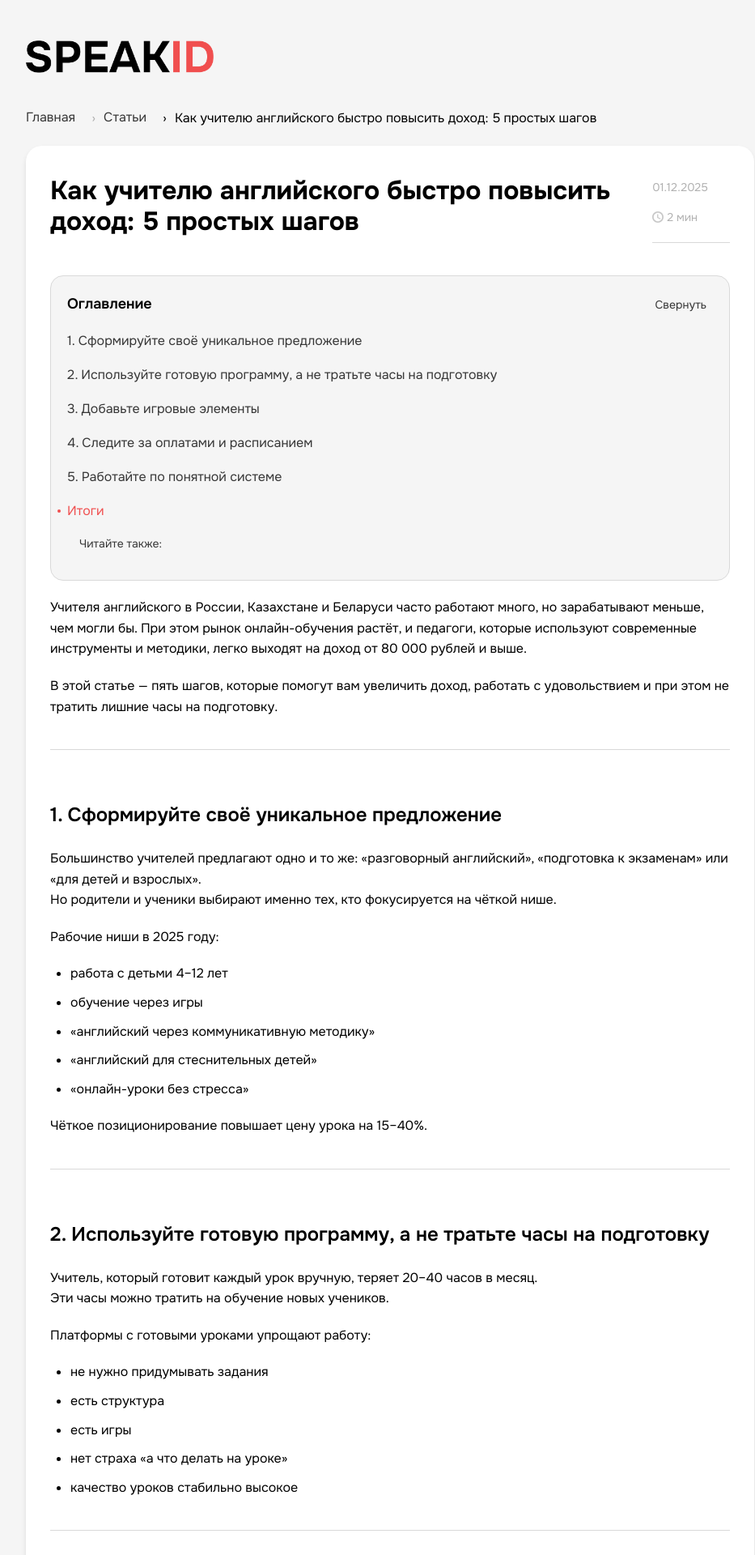
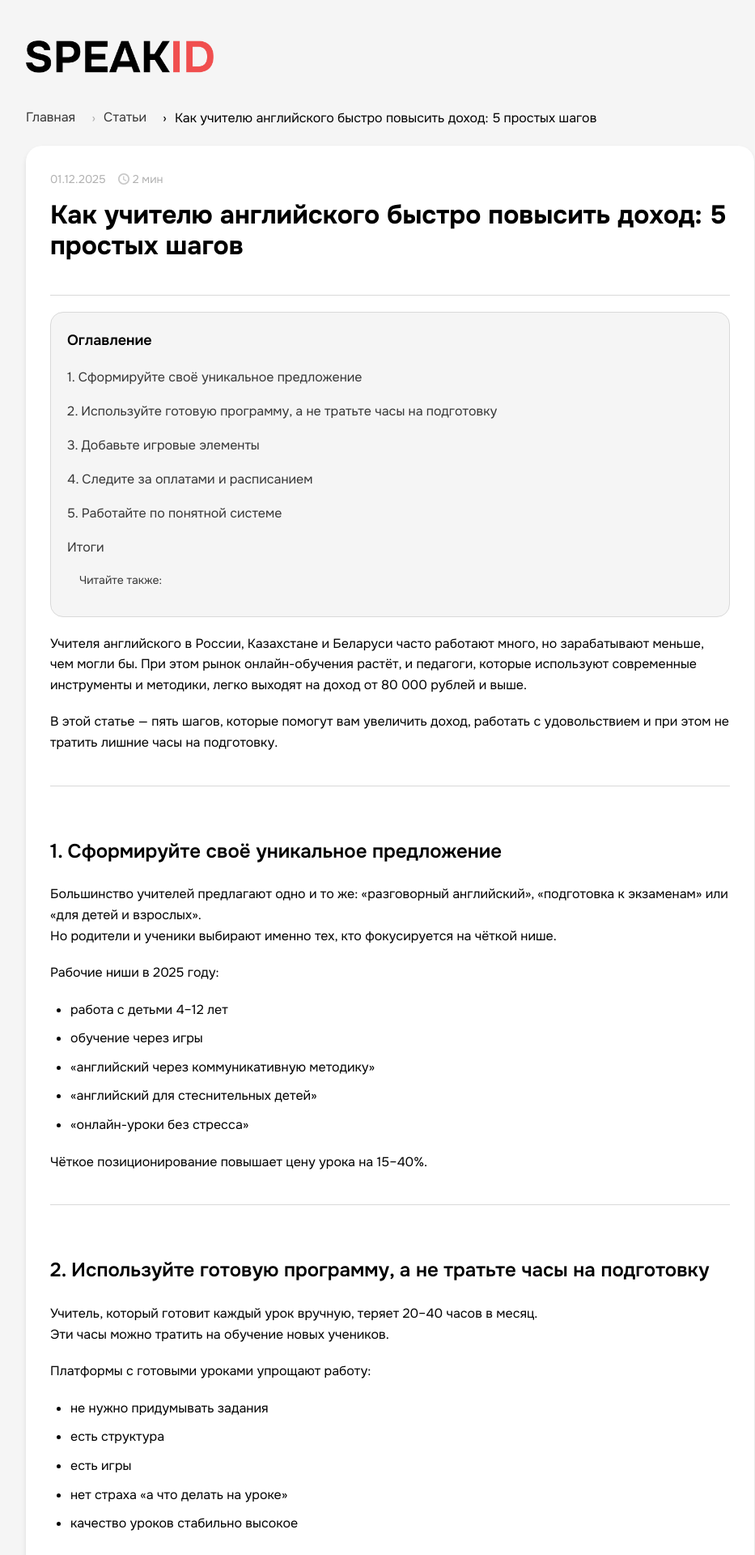
Before and after one commit to mvikdvwies/speakid-blog, a Jekyll site: the page built from posts/first-article.md, in a window 1280 px wide. Shown: the top 1920 px of the page at 81% size, without its empty margins (158-1091 px from the left). Built offline with Jekyll 4.4.1, drawn with Linux system fonts in a browser that asks for light colours.

Commit message:
Fix: Table of Contents

```diff
--- a/_includes/table-of-contents.html
+++ b/_includes/table-of-contents.html
@@ -1,8 +1,5 @@
 <div id="table-of-contents" class="table-of-contents">
-  <div class="toc-header">
-    <h3 class="toc-title">Оглавление</h3>
-    <button class="toc-toggle" aria-label="Свернуть оглавление">Свернуть</button>
-  </div>
+  <h3 class="toc-title">Оглавление</h3>
   <nav class="toc-nav" id="toc-nav">
     <!-- Оглавление будет сгенерировано JavaScript -->
   </nav>
@@ -115,20 +116,6 @@
   window.addEventListener('scroll', onScroll);
   // Инициализация при загрузке
   onScroll();
-
-  // Переключение видимости оглавления
-  const tocToggle = document.querySelector('.toc-toggle');
-  const tocNavElement = document.getElementById('toc-nav');
-  const tocContainer = document.getElementById('table-of-contents');
-
-  if (tocToggle && tocNavElement) {
-    tocToggle.addEventListener('click', function() {
-      const isExpanded = tocNavElement.style.display !== 'none';
-      tocNavElement.style.display = isExpanded ? 'none' : 'block';
-      tocToggle.textContent = isExpanded ? 'Развернуть' : 'Свернуть';
-      tocContainer.classList.toggle('collapsed');
-    });
-  }
   }
 
   // Запускаем после загрузки DOM
--- a/_layouts/post.html
+++ b/_layouts/post.html
@@ -16,8 +16,6 @@
     {% include breadcrumbs.html %}
 
     <article class="post">
-      <header class="post-header">
-        <h1 class="post-title">{{ page.title }}</h1>
       <div class="post-meta-top">
         {% if page.date %}
         <span class="post-date-top">
@@ -26,6 +24,9 @@
         {% endif %}
         {% include reading-time.html %}
       </div>
+
+      <header class="post-header">
+        <h1 class="post-title">{{ page.title }}</h1>
       </header>
 
       {% include table-of-contents.html %}
--- a/assets/style.css
+++ b/assets/style.css
@@ -400,19 +400,18 @@ small {
   padding-bottom: 0;
   margin-bottom: var(--gap_large);
   width: 100%;
+  padding-bottom: var(--gap_large);
+  border-bottom: 1px solid var(--color_grey_light);
 }
 
 .post-meta-top {
   display: flex;
   align-items: center;
   gap: var(--gap_medium);
-  margin-top: var(--gap_small);
-  margin-bottom: var(--gap_large);
+  margin-bottom: var(--gap_medium);
   font-size: var(--font_size_small);
   color: var(--color_grey_dark);
   flex-wrap: wrap;
-  padding-bottom: var(--gap_large);
-  border-bottom: 1px solid var(--color_grey_light);
 }
 
 .post-date-top {
@@ -454,48 +453,16 @@ small {
   border: 1px solid var(--color_grey_light);
 }
 
-.table-of-contents.collapsed {
-  padding-bottom: var(--gap_medium);
-}
-
-.toc-header {
-  display: flex;
-  justify-content: space-between;
-  align-items: center;
-  margin-bottom: var(--gap_medium);
-}
-
 .toc-title {
   font-size: var(--font_size_medium);
   font-weight: 600;
   color: var(--color_black);
-  margin: 0;
+  margin: 0 0 var(--gap_medium) 0;
   padding: 0;
-}
-
-.toc-toggle {
-  background: none;
-  border: none;
-  color: var(--color_grey_ultra_dark);
-  font-size: var(--font_size_small);
-  cursor: pointer;
-  padding: 4px 8px;
-  border-radius: var(--radius_small);
-  transition: background-color 0.2s ease, color 0.2s ease;
-  font-family: 'Onest', sans-serif;
-}
-
-.toc-toggle:hover {
-  background: var(--color_white);
-  color: var(--color_black);
 }
 
 .toc-nav {
   display: block;
-}
-
-.table-of-contents.collapsed .toc-nav {
-  display: none;
 }
 
 .toc-list {
@@ -528,31 +495,19 @@ small {
   border-bottom: none;
   display: block;
   padding: 4px 0;
-  transition: color 0.2s ease;
+  transition: opacity 0.2s ease;
   line-height: 1.5;
 }
 
 .toc-link:hover {
-  color: var(--color_red_default);
+  opacity: 0.7;
   border-bottom: none;
 }
 
 .toc-link.active {
-  color: var(--color_red_default);
+  color: var(--color_grey_ultra_dark);
   font-weight: 500;
-  position: relative;
-}
-
-.toc-link.active::before {
-  content: '';
-  position: absolute;
-  left: -12px;
-  top: 50%;
-  transform: translateY(-50%);
-  width: 4px;
-  height: 4px;
-  background: var(--color_red_default);
-  border-radius: 50%;
+  opacity: 1;
 }
 
 @media (max-width: 768px) {
```
Also changed, not shown: other parts of _includes/table-of-contents.html (+7 -3 lines). Lines whose indentation alone changed are shown as unchanged.
